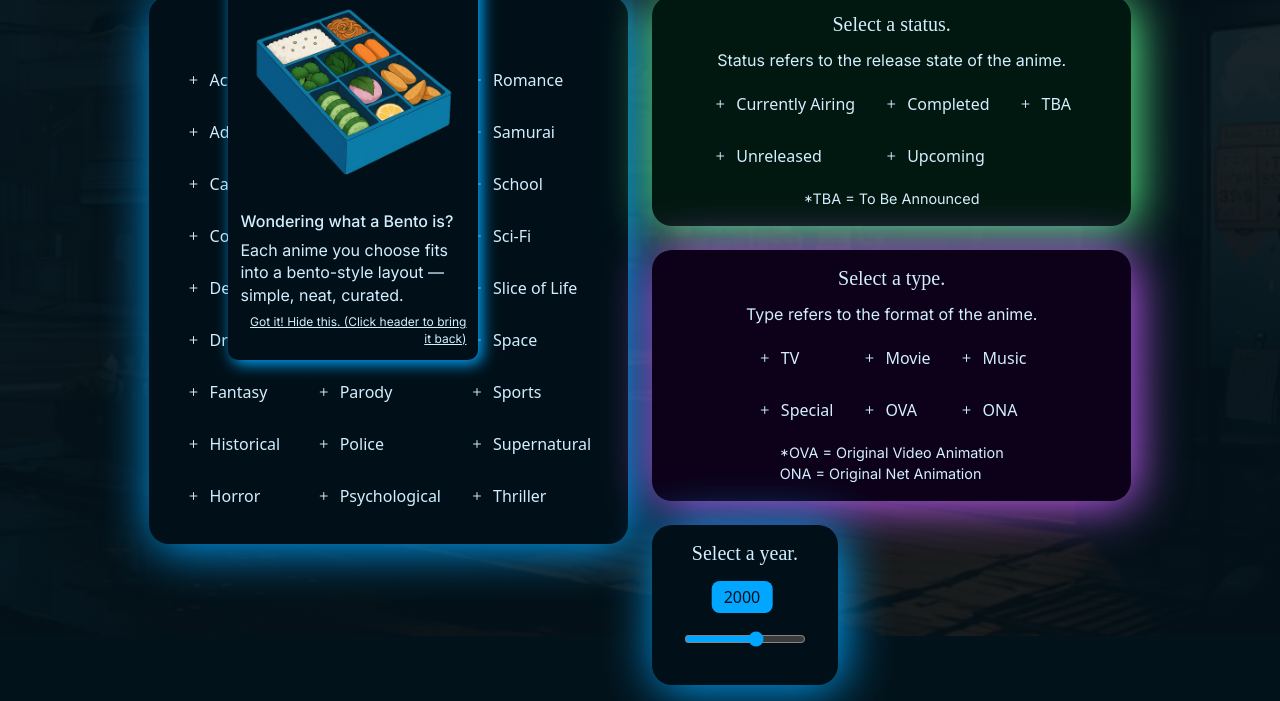
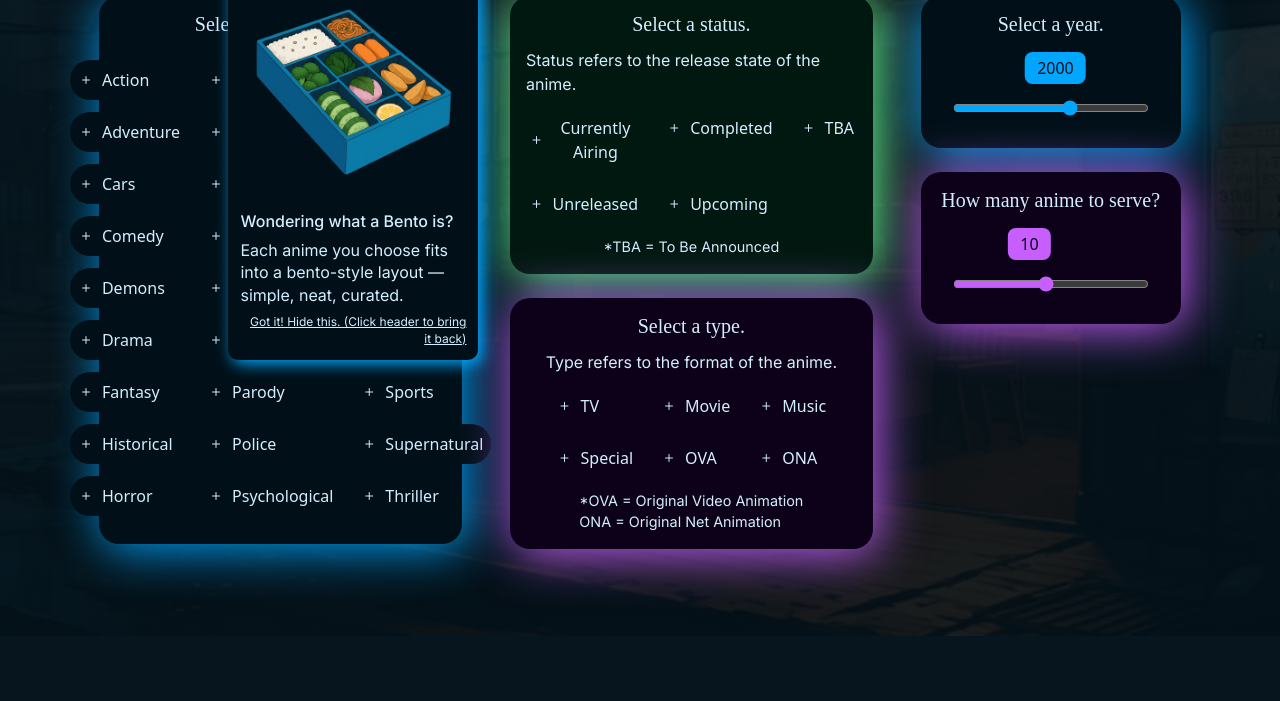
Before and after one commit to 10billionpercent/Sukito, a Flask app: page / in a window 1280 px wide. Shown: the part 164-865 px from the top of the page. After the commit the page ends 800 px from the top, so only its background shows below. Run offline with Flask 2, Linux system fonts and the light colour scheme; some web fonts are replaced.

Commit message:
compartment layout now matches new_input.html

```diff
--- a/static/css/main.css
+++ b/static/css/main.css
@@ -277,7 +277,7 @@ h2 {
 
 .slider-wrapper {
     position: relative;
-    width: fit-content;
+    width: 100%;
     height: fit-content;
     margin-top: 2.25rem;
     padding: 1rem;
@@ -304,6 +304,7 @@ h2 {
 
 input[type="range"] {
     width: 100%;
+    display: block;
 }
 
 .year-slider {
--- a/templates/base.html
+++ b/templates/base.html
@@ -22,8 +22,8 @@
     {% include "components/header.html" %}
 
     <div class="container-fluid px-4 px-md-5 px-xl-6 py-3">
-        <div class="row g-4 justify-content-center align-items-start">
-            <div class="col-12 col-lg-6 col-xl-5">
+        <div class="row g-5 justify-content-center align-items-start">
+            <div class="col-12 col-xl-4">
                 {{ Compartment(
                     title='Select up to 5 genres.',
                     pills=['Action', 'Adventure', 'Cars', 'Comedy', 'Demons', 'Drama', 'Fantasy', 'Historical', 'Horror', 'Isekai', 'Magic', 'Mecha', 'Military', 'Music', 'Mystery', 'Parody', 'Police', 'Psychological', 'Romance', 'Samurai', 'School', 'Sci-Fi', 'Slice of Life', 'Space', 'Sports', 'Supernatural', 'Thriller'],
@@ -33,7 +33,7 @@
                 ) }}
             </div>
 
-            <div class="col-12 col-lg-6 col-xl-5">
+            <div class="col-12 col-md-6 col-xl-4">
                 <div class="row g-4">
                     <div class="col-12">
                         {{ Compartment(
@@ -58,7 +58,12 @@
                             full_forms=['*OVA = Original Video Animation', 'ONA = Original Net Animation']
                         ) }}
                     </div>
-                                <div class="col-12 col-lg-6 col-xl-5">
+                </div>
+            </div>
+
+            <div class="col-12 col-md-6 col-xl-3">
+                <div class="row g-4">
+                    <div class="col-12">
                         {{ Slider(
                             field='year',
                             title='Select a year.',
@@ -66,6 +71,17 @@
                             min='1960',
                             max='2026',
                             value='2000'
+                        )}}
+                    </div>
+
+                    <div class="col-12">
+                        {{ Slider(
+                            field='quantity',
+                            title='How many anime to serve?',
+                            color='purple',
+                            min='1',
+                            max='20',
+                            value='10'
                         )}}
                     </div>
                 </div>
```
Lines whose indentation alone changed are shown as unchanged.
